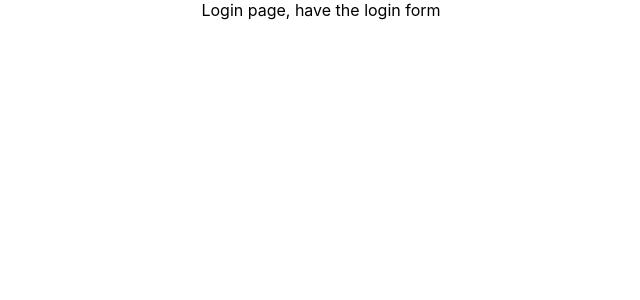
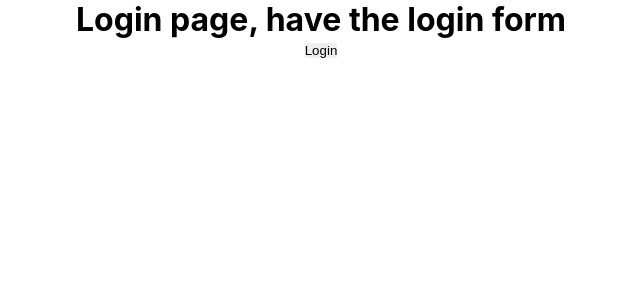
Before and after one commit to GodwillB/busara-surveys, a React (Create React App) app: page /login in a window 1280 px wide. Shown: the top 300 px of the page, without its empty margins (319-959 px from the left). Built offline with nearby package versions, Linux system fonts and the light colour scheme.

Commit message:
private and public routes implemented

```diff
--- a/src/App.js
+++ b/src/App.js
@@ -3,18 +3,23 @@ import './App.css'
 import Home from './components/home/Home'
 import Login from './components/auth/Login'
 import Register from './components/auth/Register'
+import PrivateRoute from './context/PrivateRoute'
+import PublicRoute from './context/PublicRoute'
+import { AppWrapper } from './context/state'
 
 function App() {
   return (
+    <AppWrapper>
       <BrowserRouter>
         <div className="App">
           <Switch>
-          <Route exact path="/" component={Home} />
-          <Route exact path="/login" component={Login} />
+            <PrivateRoute exact path="/" component={Home} />
+            <PublicRoute exact path="/login" component={Login} />
             <Route exact path="/register" component={Register} />
           </Switch>
         </div>
       </BrowserRouter>
+    </AppWrapper>
   )
 }
 
--- a/src/components/auth/Login.js
+++ b/src/components/auth/Login.js
@@ -1,9 +1,19 @@
 import React from 'react'
+import { useAppContext } from '../../context/state'
 
 export default function Login() {
+  const { actions } = useAppContext()
   return (
     <div>
-      <h>Login page, have the login form</h>
+      <h1>Login page, have the login form</h1>
+      <button
+        type="button"
+        onClick={() => {
+          actions.setToken('123456')
+        }}
+      >
+        Login
+      </button>
     </div>
   )
 }
--- a/src/components/home/Home.js
+++ b/src/components/home/Home.js
@@ -1,9 +1,17 @@
 import React from 'react'
+import { useAppContext } from '../../context/state'
 
 export default function Home() {
+  const { actions } = useAppContext()
   return (
     <main>
       <h1>This is the main page, it should be protected</h1>
+      <button
+        type="button"
+        onClick={actions.removeToken}
+      >
+        Logout
+      </button>
     </main>
   )
 }
--- /dev/null
+++ b/src/context/PrivateRoute.js
@@ -0,0 +1,20 @@
+/* eslint-disable react/jsx-props-no-spreading */
+import React from 'react'
+import { Route, Redirect } from 'react-router-dom'
+import { useAppContext } from './state'
+
+export default function PrivateRoute({ component: Component, userLogin, ...rest }) {
+  const { state } = useAppContext()
+  const { userToken } = state
+  return (
+    <Route
+      {...rest}
+      render={(props) => {
+        if (!userToken) {
+          return <Redirect to="/login" />
+        }
+        return <Component {...props} />
+      }}
+    />
+  )
+}
--- /dev/null
+++ b/src/context/PublicRoute.js
@@ -0,0 +1,20 @@
+/* eslint-disable react/jsx-props-no-spreading */
+import React from 'react'
+import { Route, Redirect } from 'react-router-dom'
+import { useAppContext } from './state'
+
+export default function PublicRoute({ component: Component, userLogin, ...rest }) {
+  const { state } = useAppContext()
+  const { userToken } = state
+  return (
+    <Route
+      {...rest}
+      render={(props) => {
+        if (userToken) {
+          return <Redirect to="/" />
+        }
+        return <Component {...props} />
+      }}
+    />
+  )
+}
--- /dev/null
+++ b/src/context/state.js
@@ -0,0 +1,53 @@
+/* eslint-disable max-len */
+import {
+  createContext, useContext, useState, useMemo,
+} from 'react'
+
+const AppContext = createContext()
+
+const useAppState = () => {
+  const userToken = localStorage.getItem('userToken') || null
+  const initialState = {
+    userToken,
+  }
+  // Manage the state using React.useState()
+  const [state, setState] = useState(initialState)
+  // Build our actions. We'll use useMemo() as an optimization,
+  // so this will only ever be called once.
+  // eslint-disable-next-line no-use-before-define
+  const actions = useMemo(() => getActions(setState), [setState])
+  return { state, actions }
+}
+
+// Define your actions as functions that call setState().
+// It's a bit like Redux's dispatch(), but as individual
+// functions.
+const getActions = (setState) => ({
+  setToken: (newToken) => {
+    setState((state) => {
+      localStorage.setItem('userToken', newToken)
+      return ({ ...state, userToken: newToken })
+    })
+  },
+  removeToken: () => {
+    setState((state) => {
+      localStorage.removeItem('userToken')
+      return ({ ...state, userToken: null })
+    })
+  },
+})
+
+function AppWrapper({ children }) {
+  const { state, actions } = useAppState()
+
+  return (
+    <AppContext.Provider value={{ state, actions }}>
+      {children}
+    </AppContext.Provider>
+  )
+}
+
+function useAppContext() {
+  return useContext(AppContext)
+}
+export { AppWrapper, useAppState, useAppContext }
```
Lines whose indentation alone changed are shown as unchanged.
